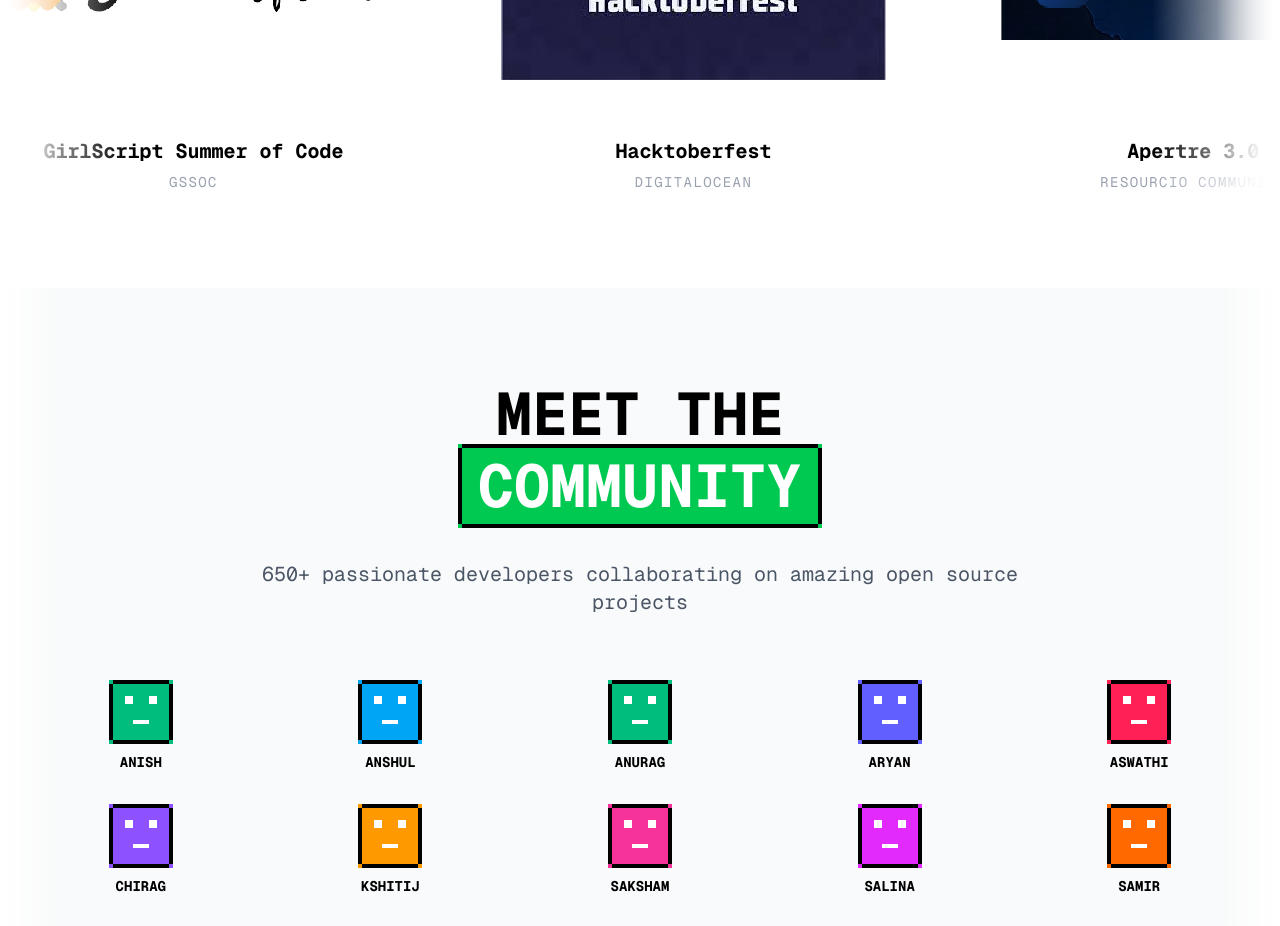
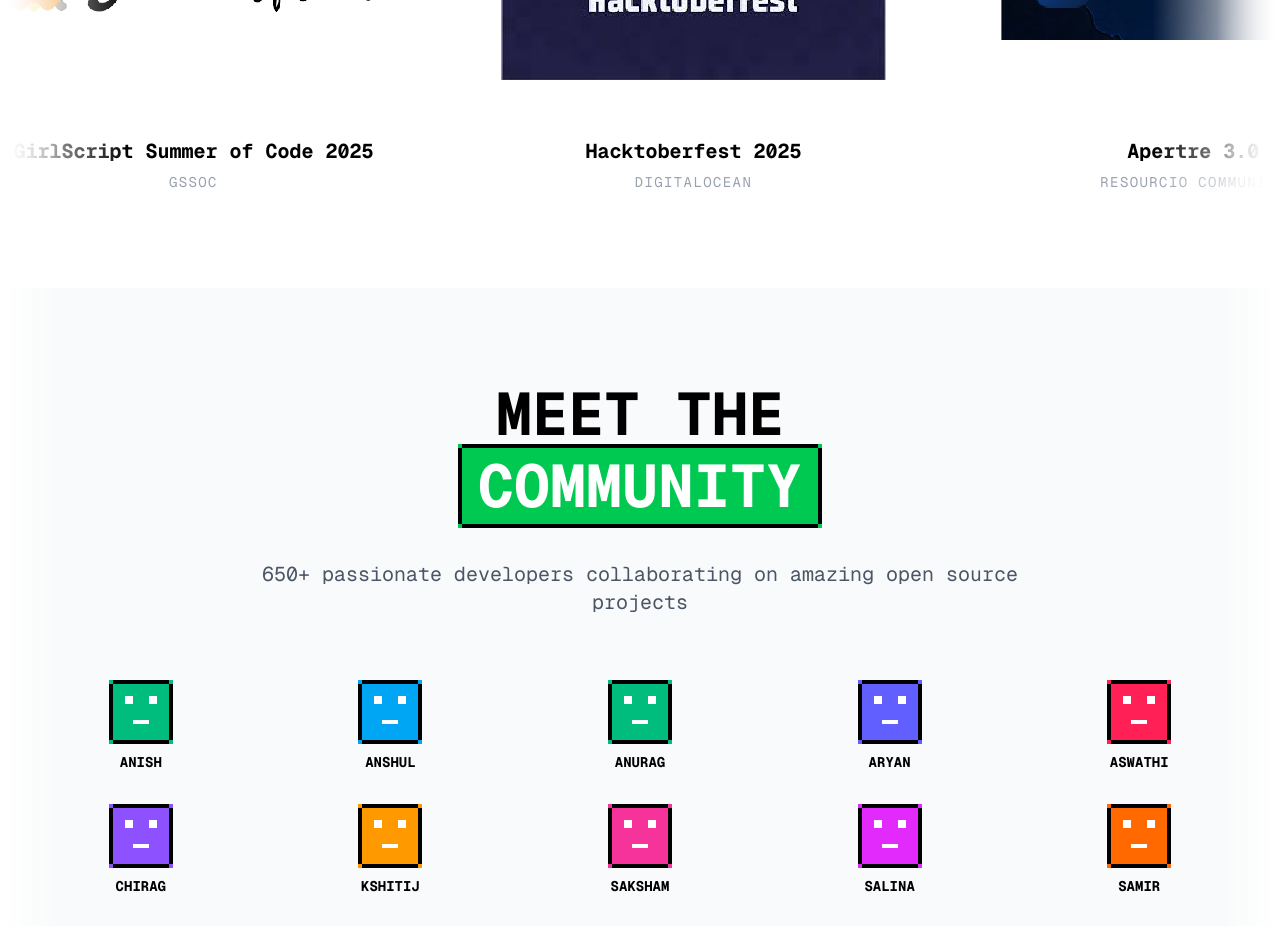
Before and after one commit to PICT-OSS-Community/Website, a Next.js app: page / in a window 1280 px wide. Shown: the part 1620-2546 px from the top of the page. Built offline with nearby package versions, Linux system fonts and the light colour scheme.

Commit message:
typo and year changes in partnerships done

```diff
--- a/app/components/Partnerships.tsx
+++ b/app/components/Partnerships.tsx
@@ -11,13 +11,13 @@ const partners = [
     url: "https://www.socialwinterofcode.com/"
   },
   {
-    name: "GirlScript Summer of Code",
+    name: "GirlScript Summer of Code 2025",
     subtext: "GSSoC",
     logo: "/logos/gssoc.png",
     url: "https://gssoc.girlscript.tech/"
   },
   {
-    name: "Hacktoberfest",
+    name: "Hacktoberfest 2025",
     subtext: "DigitalOcean",
     logo: "/logos/hacktoberfest.jpg",
     url: "https://hacktoberfest.com/"
@@ -29,8 +29,8 @@ const partners = [
     url: "https://apertre.resourcio.in/"
   },
   {
-    name: "Open Source Generation Club",
-    subtext: "OSGC",
+    name: "Open Source Connect Global 2026",
+    subtext: "OSCG",
     logo: "/logos/osgc.png",
     url: "https://osgc.in/" // Guessed URL, standard if unknown
   }
```
